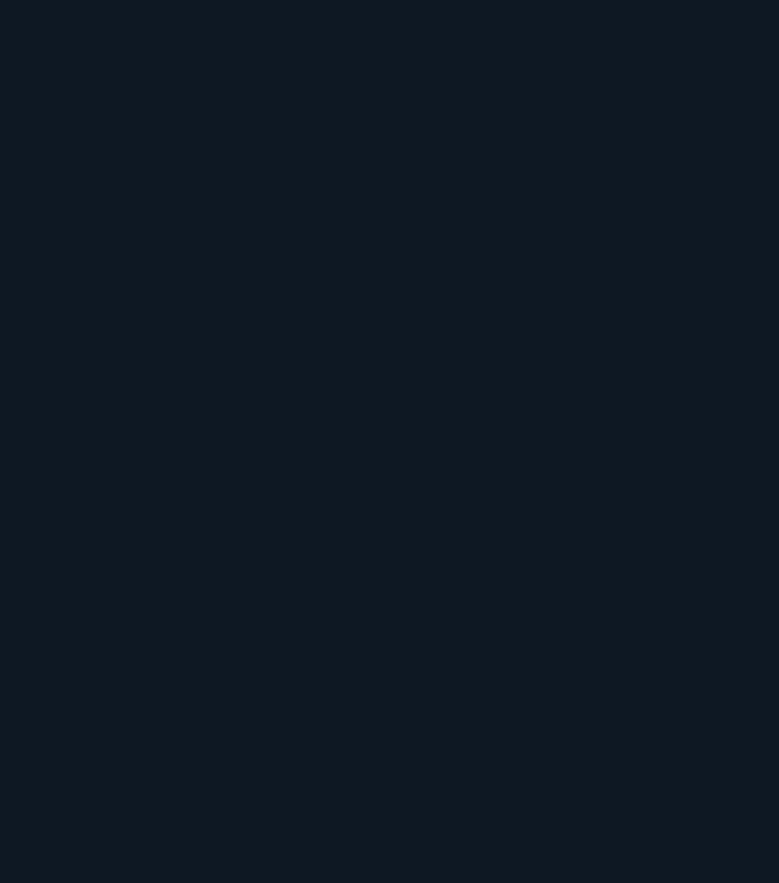
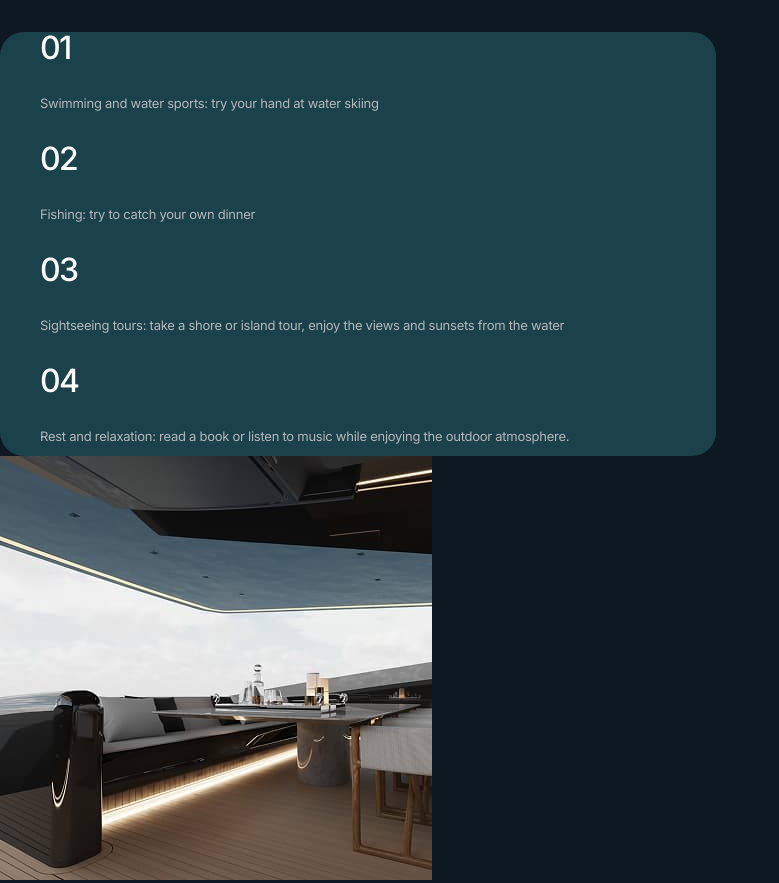
Before and after one commit to dmytro-dobrotvorskyi/html-blended-starter-mod-136, a website built with Vite: page src/index.html in a window 1280 px wide. Shown: the whole page, without its empty margins (0-779 px from the left). Before the commit the page ends 800 px from the top, so only its background shows below. Built offline with nearby package versions, Linux system fonts and the light colour scheme.

Commit message:
Make the section structure about

```diff
--- a/src/css/about.css
+++ b/src/css/about.css
@@ -1 +1,19 @@
-/* Сюди додавай стилі частинки About */
+.about-list-title {
+  font-weight: 500;
+  font-size: 32px;
+  line-height: 1;
+  letter-spacing: -0.05em;
+}
+
+.about-list-text {
+  font-size: 13px;
+  letter-spacing: -0.02em;
+  color: #b4b7ba;
+}
+
+.about-block-list {
+  border-radius: 24px;
+  background: #1b414b;
+  width: 716px;
+  height: 424px;
+}
--- a/src/partials/about.html
+++ b/src/partials/about.html
@@ -1,8 +1,38 @@
-<!-- =======================ABOUT============================
-Зверніть увагу!                                             ||
-Скелет (html, head, body) в цей файл додавати не потрібно!  ||
-Додаємо тільки розмітку своєї частинки                      ||
-                                                            ||
-Коректний відносний шлях до зображень має такий вигляд      ||
-<img src="/img/about/about-desk.jpg" alt="">                ||
-========================================================== -->
+<section class="section-about">
+  <div class="about-block-list">
+    <ul class="about-list">
+      <li class="about-list-item">
+        <h3 class="about-list-title">01</h3>
+        <p class="about-list-text">
+          Swimming and water sports: try your hand at water skiing
+        </p>
+      </li>
+      <li class="about-list-item">
+        <h3 class="about-list-title">02</h3>
+        <p class="about-list-text">Fishing: try to catch your own dinner</p>
+      </li>
+      <li class="about-list-item">
+        <h3 class="about-list-title">03</h3>
+        <p class="about-list-text">
+          Sightseeing tours: take a shore or island tour, enjoy the views and
+          sunsets from the water
+        </p>
+      </li>
+      <li class="about-list-item">
+        <h3 class="about-list-title">04</h3>
+        <p class="about-list-text">
+          Rest and relaxation: read a book or listen to music while enjoying the
+          outdoor atmosphere.
+        </p>
+      </li>
+    </ul>
+  </div>
+  <div class="about-img-wrapper">
+    <img
+      src="/img/about/about-desk.jpg"
+      alt="Yacht salon"
+      width="432"
+      height="424"
+    />
+  </div>
+</section>
```
